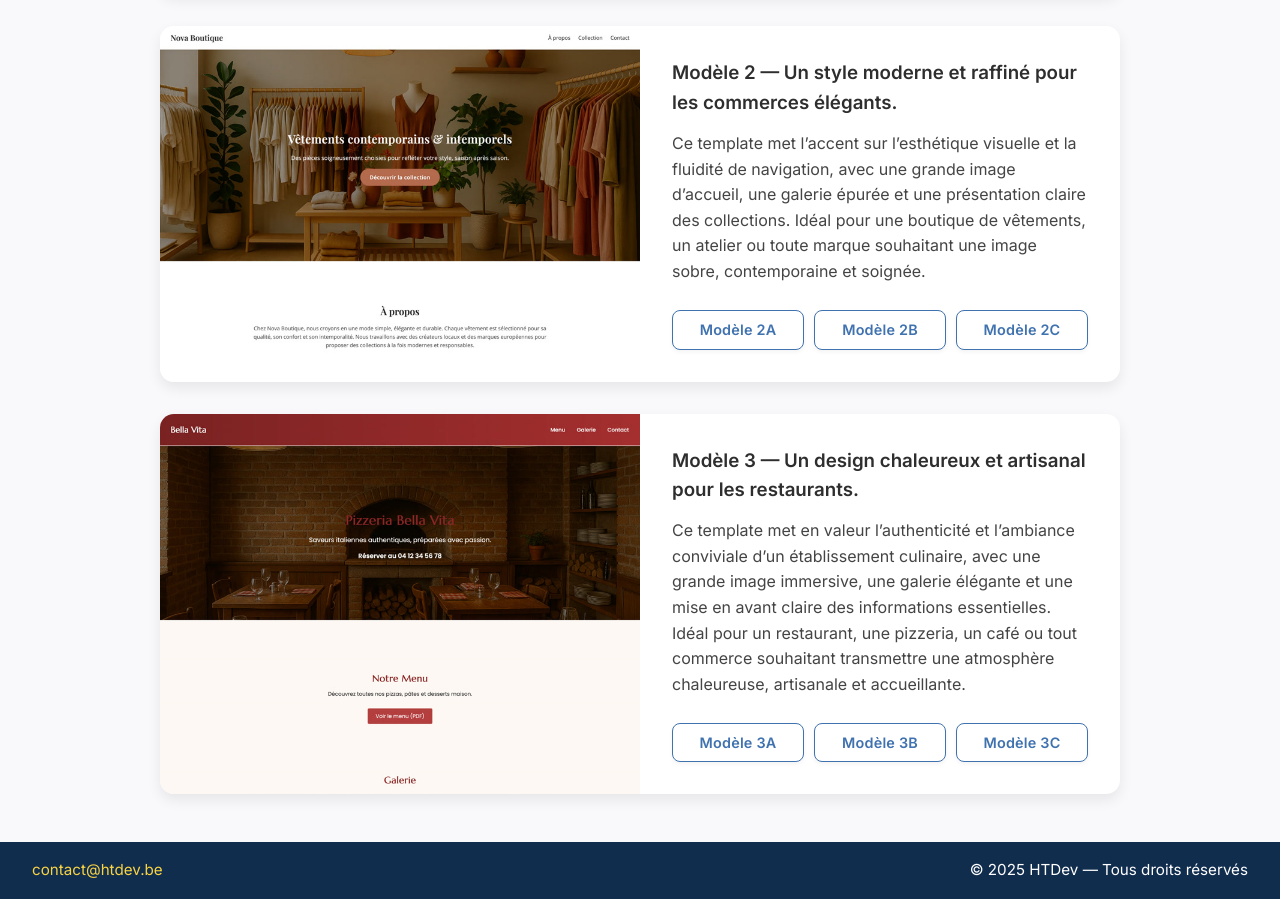
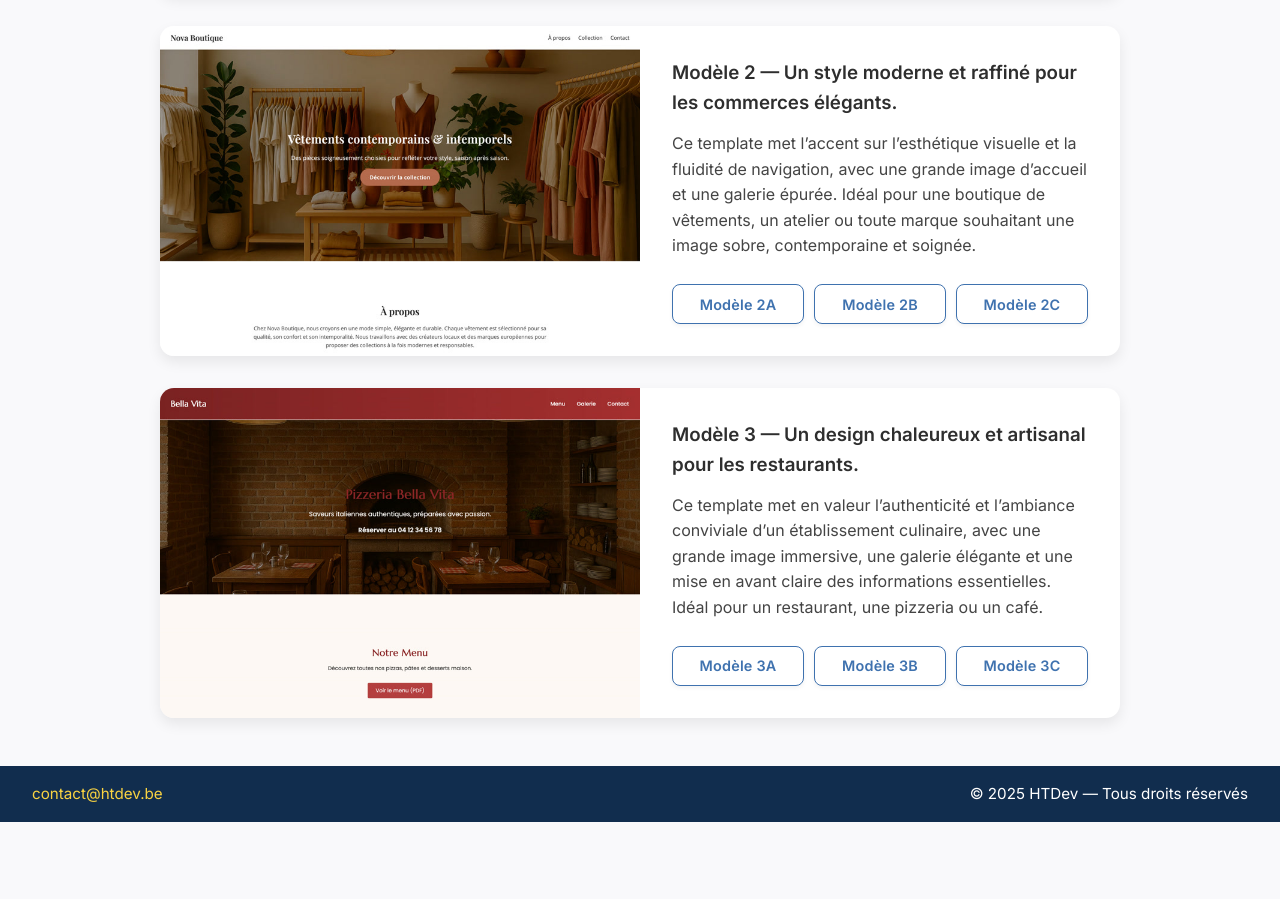
Before and after one commit to HaroldTaeter/htdev, a plain HTML site: page index.html in a window 1280 px wide. Shown: the part 1000-1899 px from the top of the page. After the commit the page ends 1822 px from the top, so only its background shows below. Drawn offline with Linux system fonts and the light colour scheme.

Commit message:
update of template descriptions

```diff
--- a/index.html
+++ b/index.html
@@ -197,8 +197,7 @@
           </h3>
           <p>
             Ce template met l’accent sur l’esthétique visuelle et la fluidité de
-            navigation, avec une grande image d’accueil, une galerie épurée et
-            une présentation claire des collections. Idéal pour une boutique de
+            navigation, avec une grande image d’accueil et une galerie épurée. Idéal pour une boutique de
             vêtements, un atelier ou toute marque souhaitant une image sobre,
             contemporaine et soignée.
           </p>
@@ -260,9 +259,7 @@
             Ce template met en valeur l’authenticité et l’ambiance conviviale
             d’un établissement culinaire, avec une grande image immersive, une
             galerie élégante et une mise en avant claire des informations
-            essentielles. Idéal pour un restaurant, une pizzeria, un café ou
-            tout commerce souhaitant transmettre une atmosphère chaleureuse,
-            artisanale et accueillante.
+            essentielles. Idéal pour un restaurant, une pizzeria ou un café.
           </p>
 
           <div class="card-models">
```
